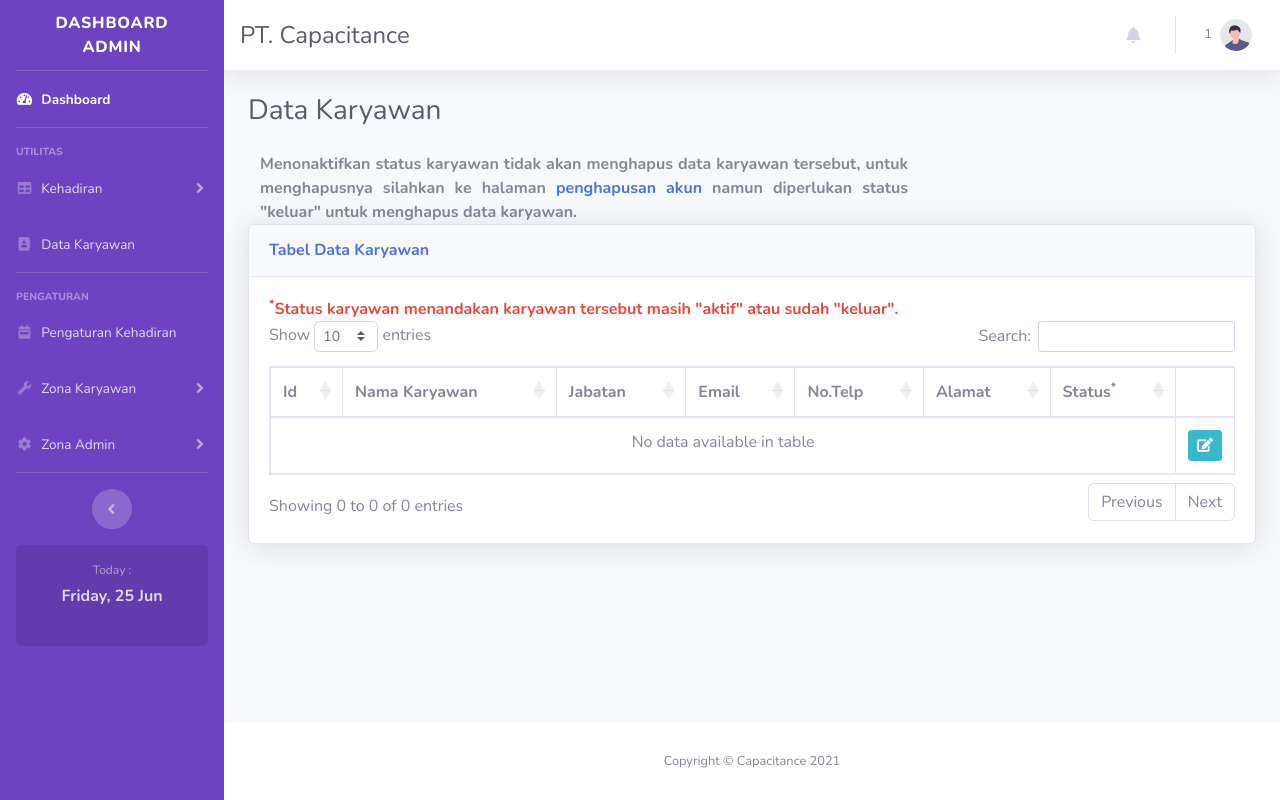
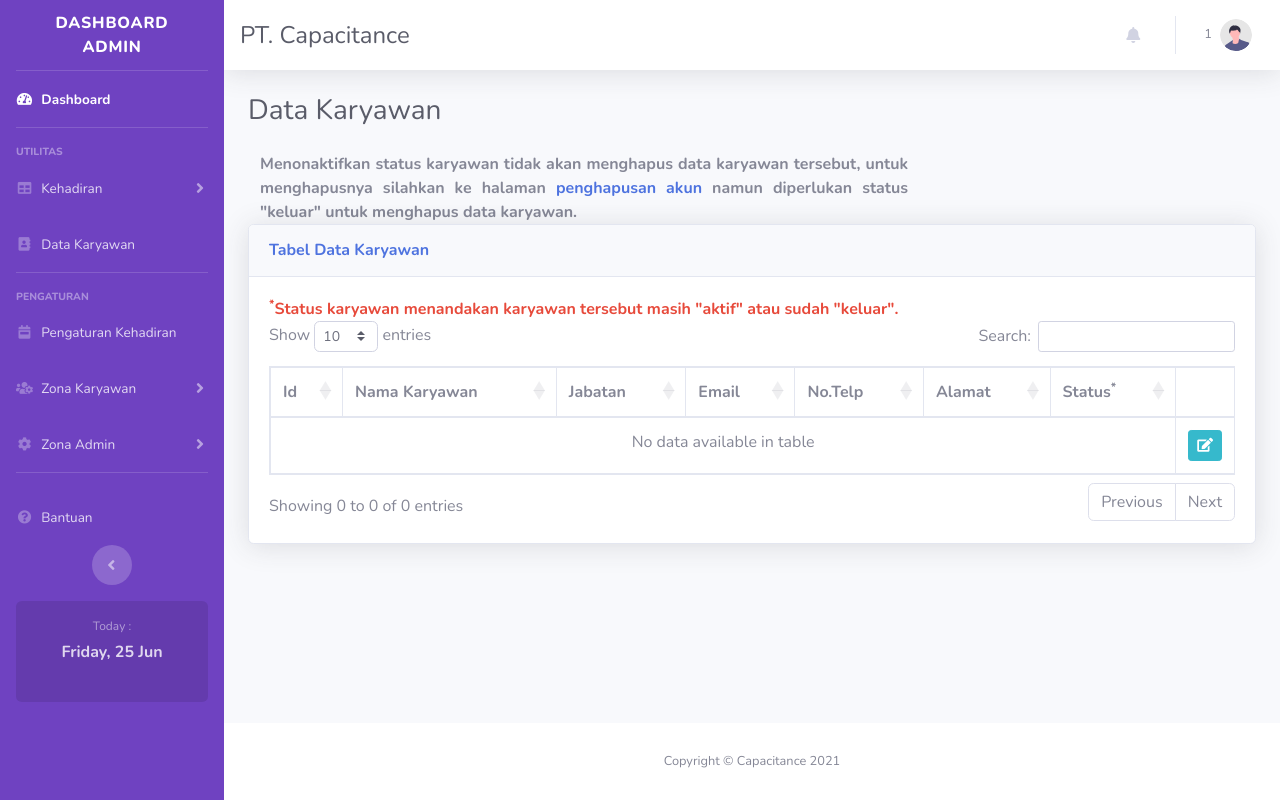
Before and after one commit to friendisofyan/capacitance_web, a PHP site: page /dashboard_admin/karyawan.php in a window 1280 px wide. Run offline with PHP 8.4, Linux system fonts and the light colour scheme; the visitor is signed in with stand-in values (Sample User, id 1); data that the repository does not hold is empty; some libraries are stand-ins or nearby versions.

Commit message:
menambah halaman bantuan untuk menjelaskan instruksi penggunaan

```diff
--- a/dashboard_admin/header_dashboard_admin.php
+++ b/dashboard_admin/header_dashboard_admin.php
@@ -114,7 +114,7 @@
       <li class="nav-item">
         <a class="nav-link collapsed" href="#" data-toggle="collapse" data-target="#collapseUtilities"
             aria-expanded="true" aria-controls="collapseUtilities">
-            <i class="fas fa-fw fa-wrench"></i>
+            <i class="fas fa-fw fa-users-cog"></i>
             <span>Zona Karyawan</span>
         </a>
         <div id="collapseUtilities" class="collapse" aria-labelledby="headingUtilities"
@@ -153,6 +153,13 @@
 
       <!-- Divider -->
       <hr class="sidebar-divider d-none d-md-block">
+
+      <!-- Nav Item - Bantuan -->
+      <li class="nav-item">
+        <a class="nav-link" href="help.php">
+        <i class="fas fa-fw fa-question-circle"></i>
+          <span>Bantuan</span></a>
+      </li>
 
       <!-- Sidebar Toggler (Sidebar) -->
       <div class="text-center d-none d-md-inline">
```
Also changed, not shown: dashboard_admin/help.php (added, +23 -0 lines).
